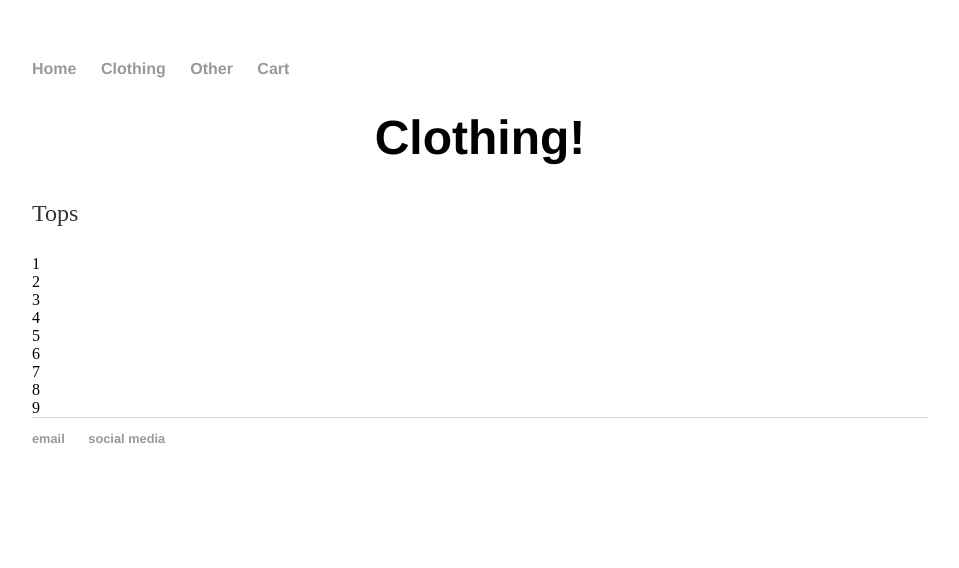
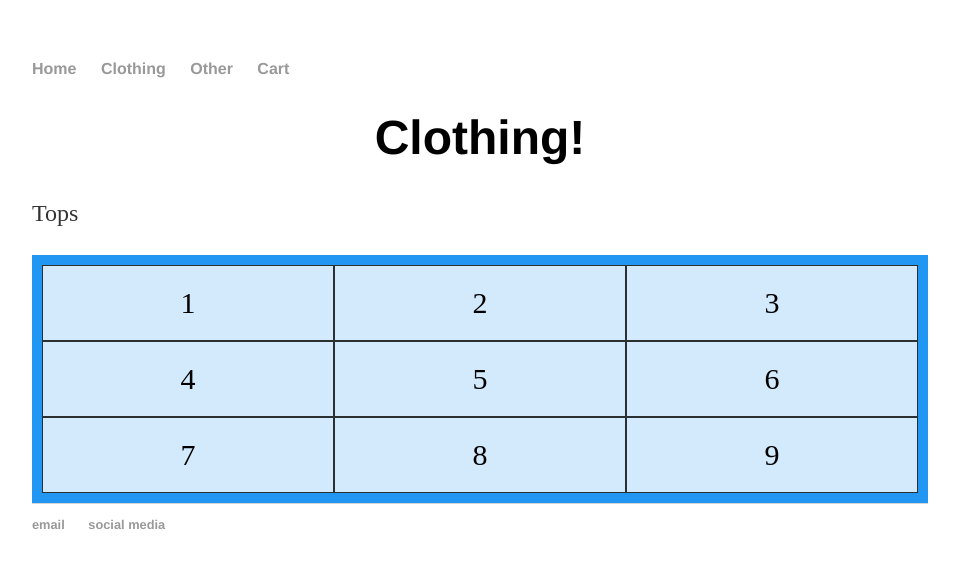
Before and after one commit to oscarreyes98/ionno.github.io, a Jekyll site: the page built from Clothing.html, in a window 1280 px wide. Shown: the top 568 px of the page, without its empty margins (160-1119 px from the left). Built offline with Jekyll 4.4.1, drawn with Linux system fonts in a browser that asks for light colours.

Commit message:
Update Clothing.html

```diff
--- a/Clothing.html
+++ b/Clothing.html
@@ -2,6 +2,22 @@
 layout: default
 title: IONNO Clothing
 ---
+<style>
+.grid-container {
+  display: grid;
+  grid-template-columns: auto auto auto;
+  background-color: #2196F3;
+  padding: 10px;
+}
+.grid-item {
+  background-color: rgba(255, 255, 255, 0.8);
+  border: 1px solid rgba(0, 0, 0, 0.8);
+  padding: 20px;
+  font-size: 30px;
+  text-align: center;
+}
+</style>
+
 <div class="content">
 	<h1><center>Clothing!</center></h1>
 	<p>Tops</p>
```
